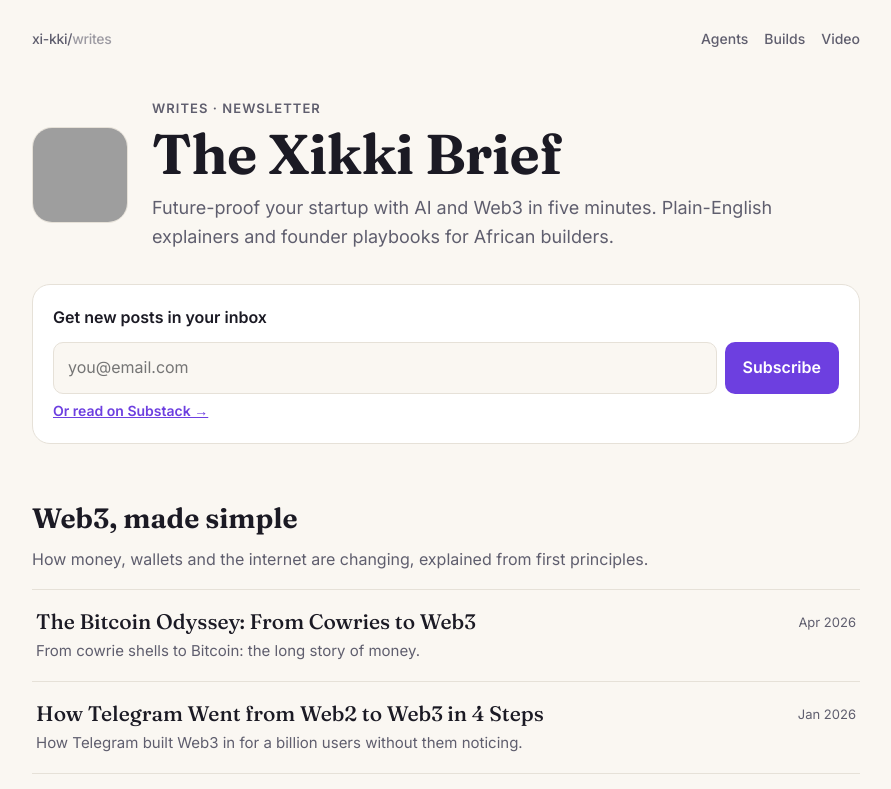
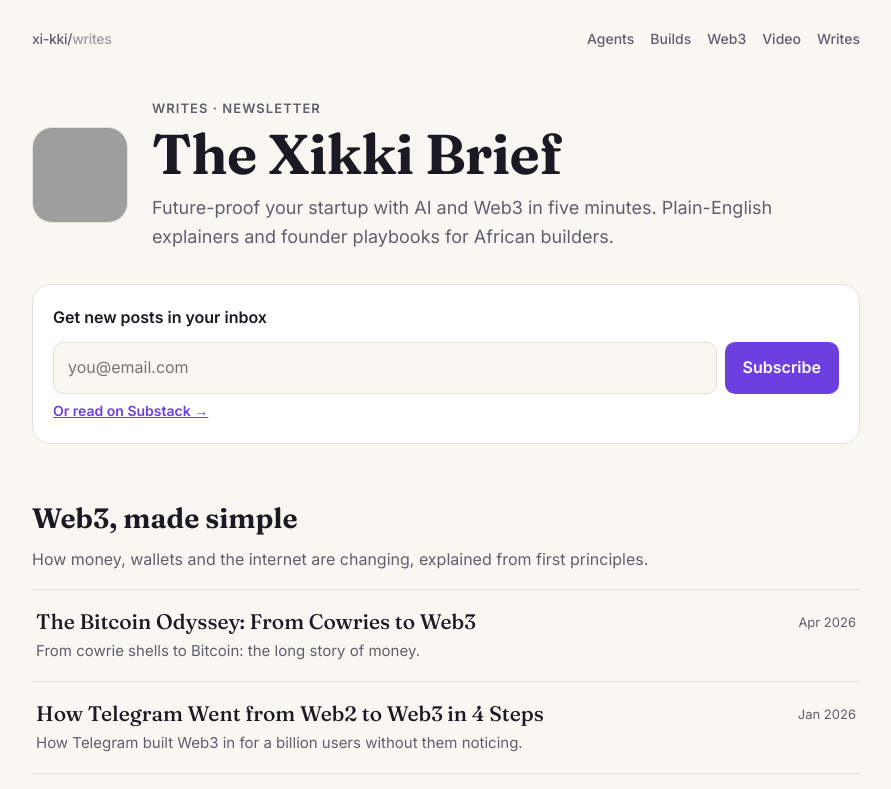
Before and after one commit to xi-kki/writes, a plain HTML site: page index.html in a window 1280 px wide. Shown: the top 789 px of the page, without its empty margins (194-1085 px from the left). Drawn offline with Linux system fonts and the light colour scheme; grey boxes are pictures that could not be loaded.

Commit message:
Nav: add Web3, interlink all portfolio sections

```diff
--- a/index.html
+++ b/index.html
@@ -49,7 +49,7 @@ footer a{color:var(--brand);font-weight:600;text-decoration:none}
 <main class="wrap">
   <div class="top">
     <a class="logo" href="/">xi-kki/<span>writes</span></a>
-    <nav><a href="/agents/">Agents</a><a href="/builds/">Builds</a><a href="/video/">Video</a></nav>
+    <nav><a href="/agents/">Agents</a><a href="/builds/">Builds</a><a href="/web3/">Web3</a><a href="/video/">Video</a><a href="/writes/" aria-current="page">Writes</a></nav>
   </div>
 
   <header class="hero">
```
Also changed, not shown: 1 other file.
